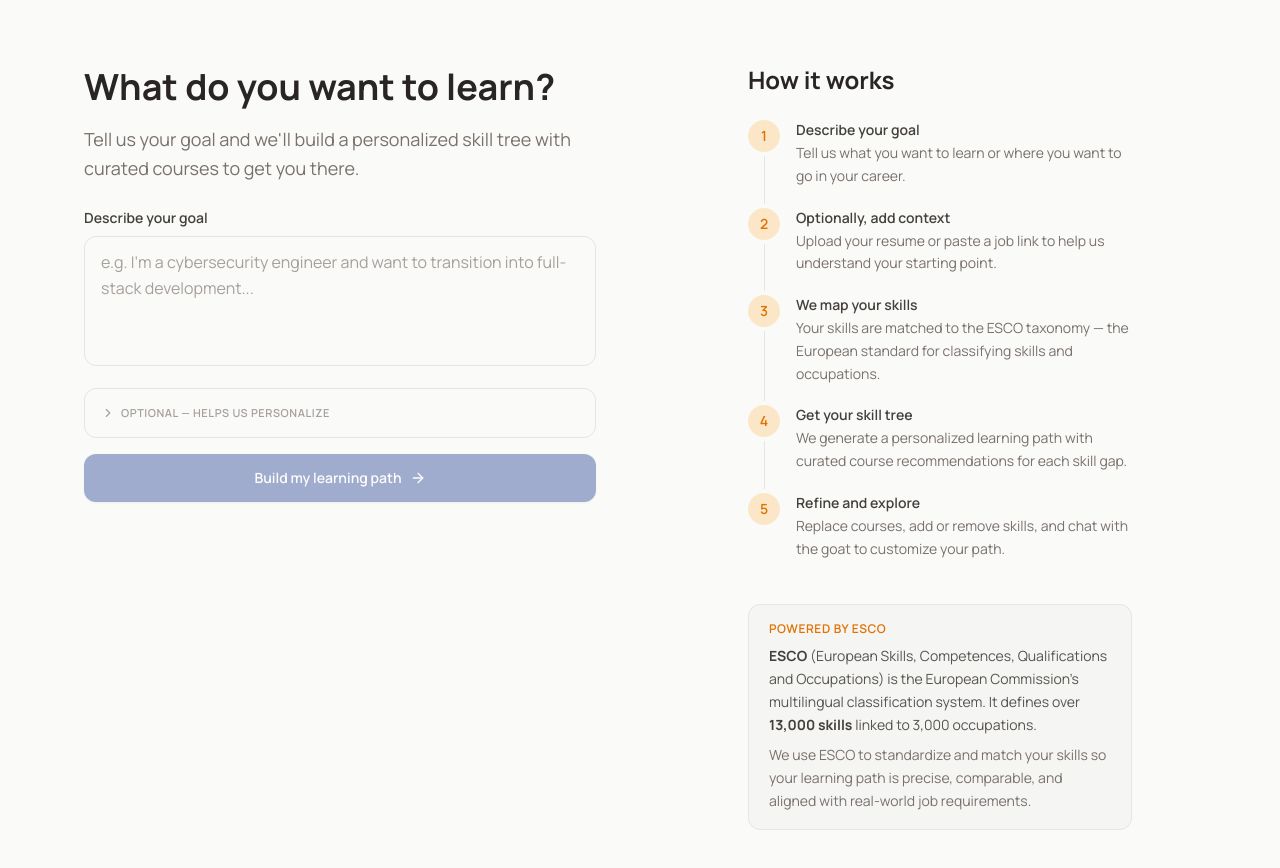
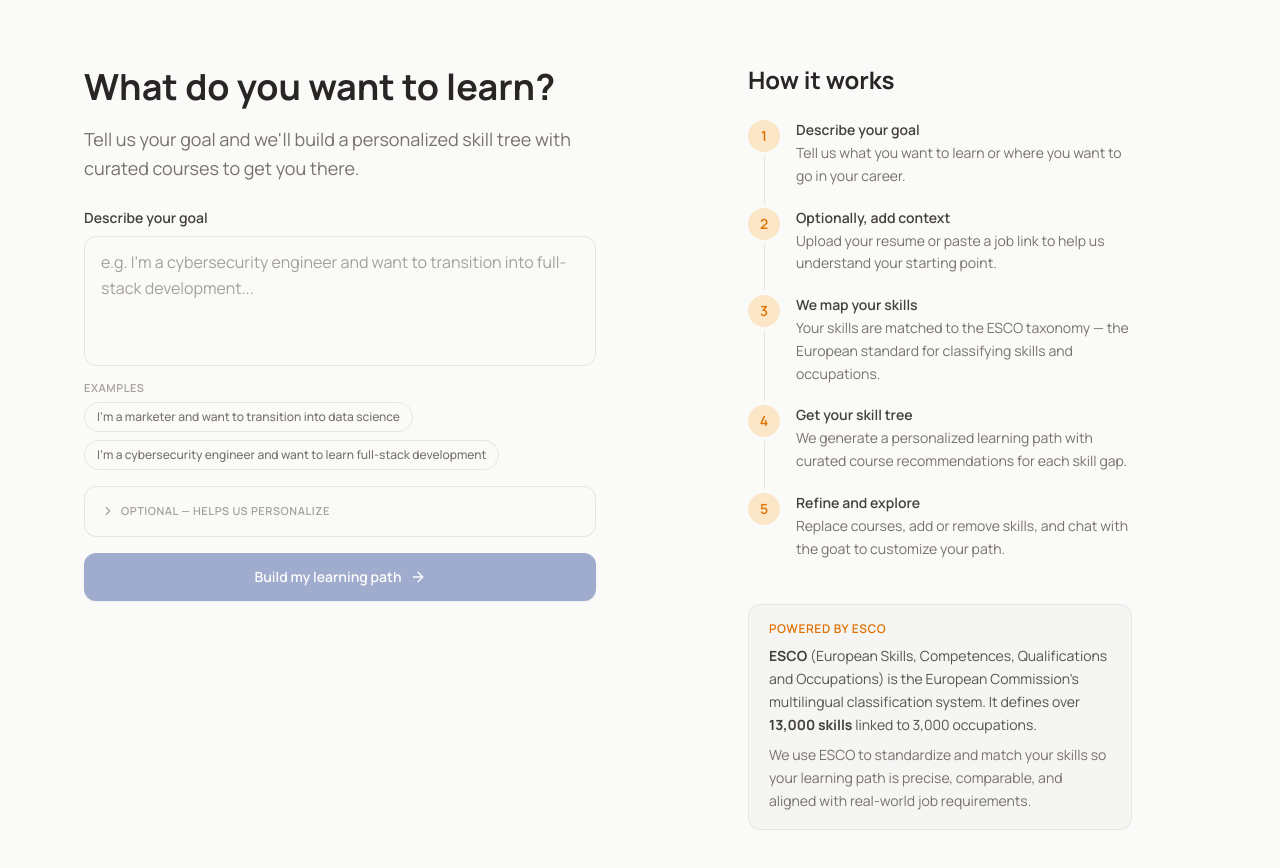
Before and after one commit to aaryanshroff/parcours-lab, a React (Vite) app in the folder frontend-v2/: page / in a window 1280 px wide. Shown: the top 868 px of the page. Built offline with nearby package versions, Linux system fonts and the light colour scheme.

Commit message:
quick examples

```diff
--- a/frontend-v2/src/pages/Onboarding.tsx
+++ b/frontend-v2/src/pages/Onboarding.tsx
@@ -214,6 +214,28 @@ export default function Onboarding() {
             rows={4}
             className="w-full border border-stone-200 rounded-xl px-4 py-3 text-stone-800 text-base leading-relaxed outline-none focus:border-blue-800 focus:ring-2 focus:ring-blue-900/15 resize-none transition-all duration-150 placeholder:text-stone-400"
           />
+
+          {/* Quick-select chips */}
+          {!goal && (
+            <div className="mt-2">
+              <span className="block text-[11px] font-semibold uppercase tracking-wider text-stone-400 mb-1.5">Examples</span>
+            <div className="flex flex-wrap gap-2">
+              {[
+                "I'm a marketer and want to transition into data science",
+                "I'm a cybersecurity engineer and want to learn full-stack development",
+              ].map((example) => (
+                <button
+                  key={example}
+                  type="button"
+                  onClick={() => setGoal(example)}
+                  className="px-3 py-1.5 text-xs font-medium rounded-full border border-stone-200 text-stone-500 hover:border-blue-800 hover:text-blue-900 hover:bg-blue-50 cursor-pointer transition-all duration-150"
+                >
+                  {example}
+                </button>
+              ))}
+            </div>
+            </div>
+          )}
 
           {/* Goal skills */}
           {(goalParsing || hasGoalSkills) && (
```
